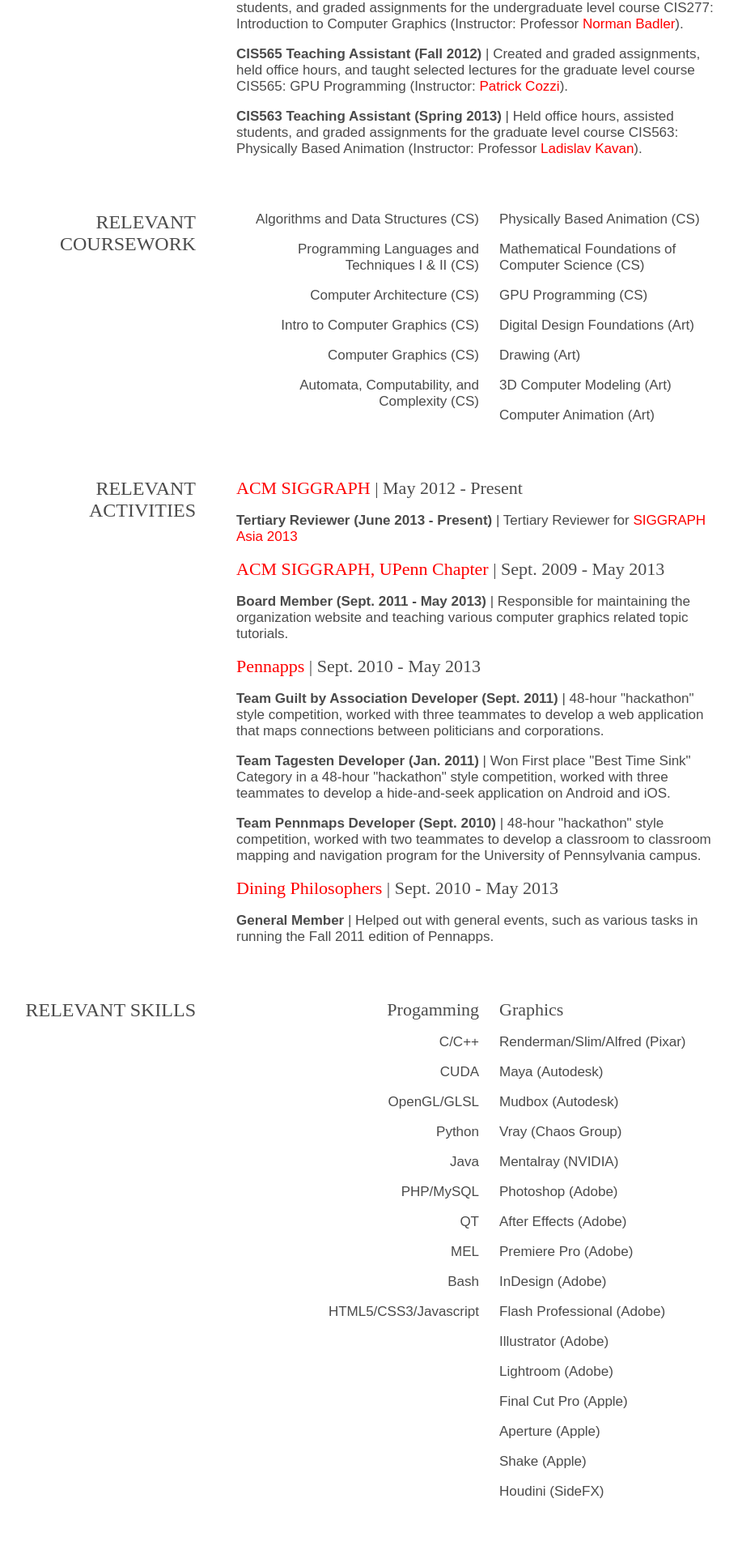
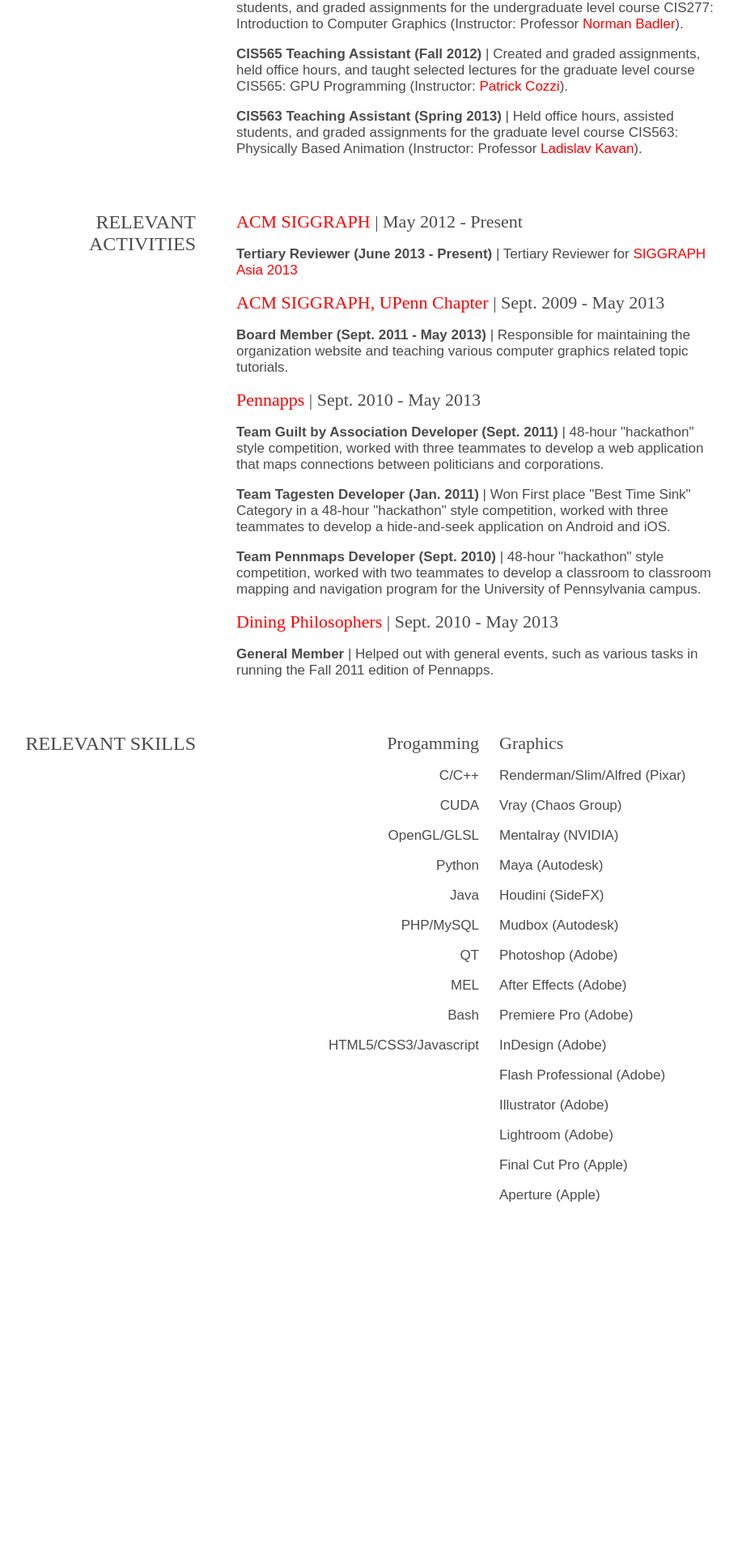
Before and after one commit to betajippity/yiningkarlli.com, a PHP site: page /resume/index.php in a window 1280 px wide. Shown: the part 964-2883 px from the top of the page at 81% size, without its empty margins (198-1110 px from the left). After the commit the page ends 2448 px from the top, so only its background shows below. Run offline with PHP 8.4, Linux system fonts and the light colour scheme; some libraries are stand-ins or nearby versions.

Commit message:
Removed some unneeded js

```diff
--- a/about/index.php
+++ b/about/index.php
@@ -8,7 +8,6 @@
 		<link rel='stylesheet' href='../includes/css/style.css' type='text/css' media='screen' />
 
 		<script type="text/javascript" src="../includes/js/jquery.js"></script>
-		<script type="text/javascript" src="../includes/js/smoothscroll.js"></script>
 		<script type="text/javascript" src="../includes/js/navbar.js"></script>
 
 		<script type="text/javascript" src="http://use.typekit.com/ivw5chn.js"></script>
--- a/demoreel/index.php
+++ b/demoreel/index.php
@@ -8,7 +8,6 @@
 		<link rel='stylesheet' href='../includes/css/style.css' type='text/css' media='screen' />
 
 		<script type="text/javascript" src="../includes/js/jquery.js"></script>
-		<script type="text/javascript" src="../includes/js/smoothscroll.js"></script>
 		<script type="text/javascript" src="../includes/js/navbar.js"></script>
 
 		<script type="text/javascript" src="http://use.typekit.com/ivw5chn.js"></script>
--- a/demoreel/spring2011/index.php
+++ b/demoreel/spring2011/index.php
@@ -8,7 +8,6 @@
 		<link rel='stylesheet' href='../../includes/css/style.css' type='text/css' media='screen' />
 
 		<script type="text/javascript" src="../../includes/js/jquery.js"></script>
-		<script type="text/javascript" src="../../includes/js/smoothscroll.js"></script>
 		<script type="text/javascript" src="../../includes/js/navbar.js"></script>
 
 		<script type="text/javascript" src="http://use.typekit.com/ivw5chn.js"></script>
--- a/includes/css/style.css
+++ b/includes/css/style.css
@@ -60,7 +60,7 @@
 	padding-right: 10px;
 	margin-left: -460px;
 	margin-top: 20px;
-/* 	padding-bottom: 130px; */
+	padding-bottom: 100px;
 }
 
 .topmenubar {
--- a/includes/navigation.php
+++ b/includes/navigation.php
@@ -1,4 +1,3 @@
-<div class="header"></div>
 <div class="topmenubar">
 	<div class="toptext">
 		<div class="yiningkarlli">
@@ -12,20 +11,3 @@
 		</div>
 	</div>
 </div>
-
-
-<!--
-<div class="topmenubar-hover">
-	<div class="toptext">
-		<div class="yiningkarlli">
-			<a href="http://www.yiningkarlli.com/" class="nav">YINING KARL LI</a>
-		</div>
-		<div class="codeandvisuals">
-			<a href="http://blog.yiningkarlli.com" class="nav">CODE & VISUALS</a>
-		</div>
-		<div class="topmenu">
-			<a href="http://blog.yiningkarlli.com" class="nav">Blog</a> | <a href="http://www.yiningkarlli.com/projects" class="nav">Projects</a> | <a href="http://www.yiningkarlli.com/demoreel" class="nav">Reel</a> | <a href="http://www.yiningkarlli.com/resume" class="nav">Resume</a> | <a href="http://www.yiningkarlli.com/about" class="nav">About</a>
-		</div>
-	</div>
-</div>
--->
--- a/index.php
+++ b/index.php
@@ -8,7 +8,6 @@
 		<link rel='stylesheet' href="includes/css/style.css" type='text/css' media='screen' />
 
 		<script type="text/javascript" src="includes/js/jquery.js"></script>
-		<script type="text/javascript" src="includes/js/smoothscroll.js"></script>
 		<script type="text/javascript" src="includes/js/navbar.js"></script>
 
 		<script type="text/javascript" src="http://use.typekit.com/ivw5chn.js"></script>
--- a/projects/index.php
+++ b/projects/index.php
@@ -9,7 +9,6 @@
 		<link rel='stylesheet' href='projects.css' type='text/css' media='screen' />
 
 		<script type="text/javascript" src="../includes/js/jquery.js"></script>
-		<script type="text/javascript" src="../includes/js/smoothscroll.js"></script>
 		<script type="text/javascript" src="../includes/js/navbar.js"></script>
 
 		<script type="text/javascript" src="http://use.typekit.com/ivw5chn.js"></script>
--- a/projects/jello/index.php
+++ b/projects/jello/index.php
@@ -9,7 +9,6 @@
 		<link rel='stylesheet' href='../projects.css' type='text/css' media='screen' />
 
 		<script type="text/javascript" src="../../includes/js/jquery.js"></script>
-		<script type="text/javascript" src="../../includes/js/smoothscroll.js"></script>
 		<script type="text/javascript" src="../../includes/js/navbar.js"></script>
 
 		<script type="text/javascript" src="http://use.typekit.com/ivw5chn.js"></script>
--- a/projects/kitchen/index.php
+++ b/projects/kitchen/index.php
@@ -9,7 +9,6 @@
 		<link rel='stylesheet' href='../projects.css' type='text/css' media='screen' />
 
 		<script type="text/javascript" src="../../includes/js/jquery.js"></script>
-		<script type="text/javascript" src="../../includes/js/smoothscroll.js"></script>
 		<script type="text/javascript" src="../../includes/js/navbar.js"></script>
 
 		<script type="text/javascript" src="http://use.typekit.com/ivw5chn.js"></script>
--- a/projects/multifluid/index.php
+++ b/projects/multifluid/index.php
@@ -9,7 +9,6 @@
 		<link rel='stylesheet' href='../projects.css' type='text/css' media='screen' />
 
 		<script type="text/javascript" src="../../includes/js/jquery.js"></script>
-		<script type="text/javascript" src="../../includes/js/smoothscroll.js"></script>
 		<script type="text/javascript" src="../../includes/js/navbar.js"></script>
 
 		<script type="text/javascript" src="http://use.typekit.com/ivw5chn.js"></script>
--- a/projects/pups2011/index.php
+++ b/projects/pups2011/index.php
@@ -9,7 +9,6 @@
 		<link rel='stylesheet' href='../projects.css' type='text/css' media='screen' />
 
 		<script type="text/javascript" src="../../includes/js/jquery.js"></script>
-		<script type="text/javascript" src="../../includes/js/smoothscroll.js"></script>
 		<script type="text/javascript" src="../../includes/js/navbar.js"></script>
 
 		<script type="text/javascript" src="http://use.typekit.com/ivw5chn.js"></script>
--- a/projects/smoke/index.php
+++ b/projects/smoke/index.php
@@ -9,7 +9,6 @@
 		<link rel='stylesheet' href='../projects.css' type='text/css' media='screen' />
 
 		<script type="text/javascript" src="../../includes/js/jquery.js"></script>
-		<script type="text/javascript" src="../../includes/js/smoothscroll.js"></script>
 		<script type="text/javascript" src="../../includes/js/navbar.js"></script>
 
 		<script type="text/javascript" src="http://use.typekit.com/ivw5chn.js"></script>
--- a/projects/takuarender/index.php
+++ b/projects/takuarender/index.php
@@ -9,7 +9,6 @@
 		<link rel='stylesheet' href='../projects.css' type='text/css' media='screen' />
 
 		<script type="text/javascript" src="../../includes/js/jquery.js"></script>
-		<script type="text/javascript" src="../../includes/js/smoothscroll.js"></script>
 		<script type="text/javascript" src="../../includes/js/navbar.js"></script>
 
 		<script type="text/javascript" src="http://use.typekit.com/ivw5chn.js"></script>
--- a/projects/volumetricrenderer/index.php
+++ b/projects/volumetricrenderer/index.php
@@ -9,7 +9,6 @@
 		<link rel='stylesheet' href='../projects.css' type='text/css' media='screen' />
 
 		<script type="text/javascript" src="../../includes/js/jquery.js"></script>
-		<script type="text/javascript" src="../../includes/js/smoothscroll.js"></script>
 		<script type="text/javascript" src="../../includes/js/navbar.js"></script>
 
 		<script type="text/javascript" src="http://use.typekit.com/ivw5chn.js"></script>
--- a/resume/index.php
+++ b/resume/index.php
@@ -9,7 +9,6 @@
 		<link rel='stylesheet' href='resume.css' type='text/css' media='screen' />
 
 		<script type="text/javascript" src="../includes/js/jquery.js"></script>
-		<script type="text/javascript" src="../includes/js/smoothscroll.js"></script>
 		<script type="text/javascript" src="../includes/js/navbar.js"></script>
 
 		<script type="text/javascript" src="http://use.typekit.com/ivw5chn.js"></script>
@@ -69,34 +68,6 @@
 				</div>
 			</div>
 
-			<!-- COURSEWORK SECTION -->
-
-			<div class = "resumerow">
-				<div class="resumeleftbar">
-					<div class="resumeheader">RELEVANT COURSEWORK</div>
-				</div>
-				<div class="resumerightbar">
-					<div class="resumerightbarsplitleft">
-						Algorithms and Data Structures (CS)<p>
-						Programming Languages and Techniques I & II (CS)<p>
-						Computer Architecture (CS)<p>
-						Intro to Computer Graphics (CS)<p>
-						Computer Graphics (CS)<p>
-						Automata, Computability, and Complexity (CS)<p>
-
-					</div>
-					<div class="resumerightbarsplitright">
-						Physically Based Animation (CS)<p>
-						Mathematical Foundations of Computer Science (CS)<p>
-						GPU Programming	(CS)<p>
-						Digital Design Foundations (Art)<p>
-						Drawing (Art)<p>
-						3D Computer Modeling (Art)<p>
-						Computer Animation (Art)<p>
-					</div>
-				</div>
-			</div>
-
 			<!-- ACTIVITIES SECTION -->
 
 			<div class = "resumerow">
@@ -145,10 +116,11 @@
 					<div class="resumerightbarsplitright">
 						<div class="subtitle">Graphics</div><p>
 						Renderman/Slim/Alfred (Pixar)<p>
-						Maya (Autodesk)<p>
-						Mudbox (Autodesk)<p>
 						Vray (Chaos Group)<p>
 						Mentalray (NVIDIA)<p>
+						Maya (Autodesk)<p>
+						Houdini (SideFX)<p>
+						Mudbox (Autodesk)<p>
 						Photoshop (Adobe)<p>
 						After Effects (Adobe)<p>
 						Premiere Pro (Adobe)<p>
@@ -158,8 +130,6 @@
 						Lightroom (Adobe)<p>
 						Final Cut Pro (Apple)<p>
 						Aperture (Apple)<p>
-						Shake (Apple)<p>
-						Houdini (SideFX)<p>
 					</div>
 				</div>
 			</div>
```
Also changed, not shown: includes/js/smoothscroll.js (deleted, +0 -33 lines).
